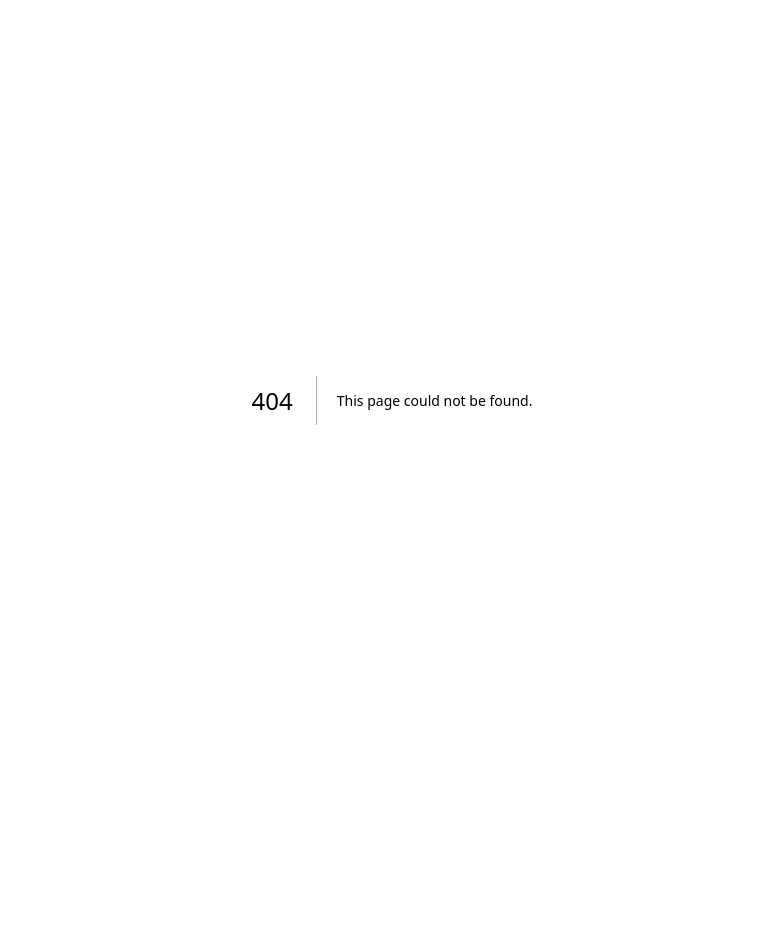
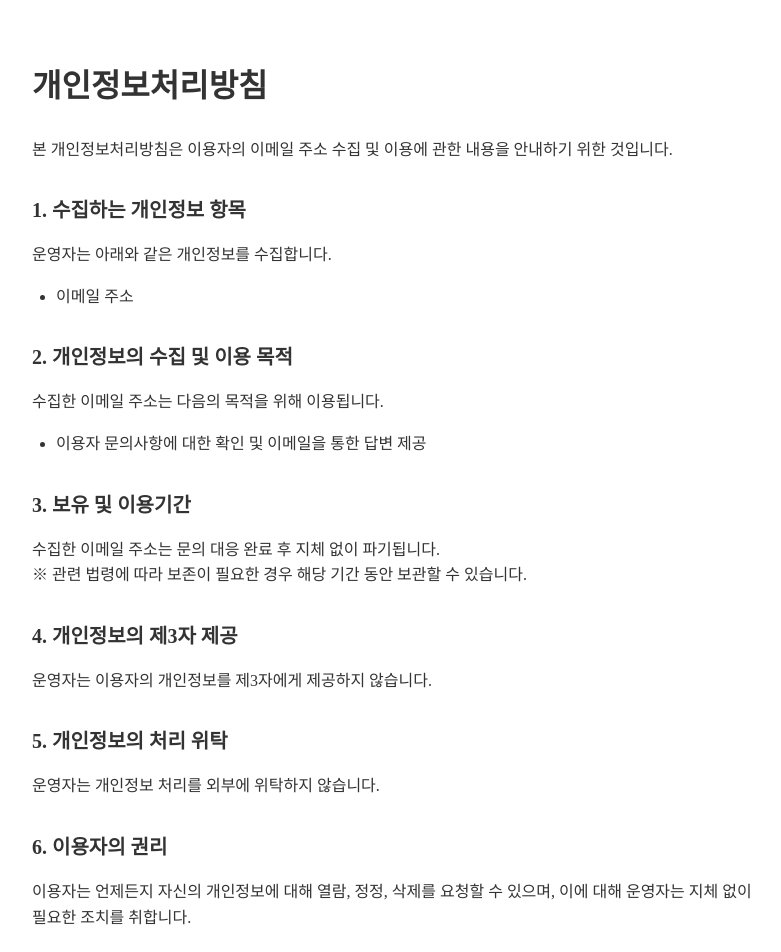
Before and after one commit to LSBeryl/newmantleranking, a Next.js app: page /policy in a window 1280 px wide. Before the commit this address had no page. Shown: the top 952 px of the page, without its empty margins (248-1029 px from the left). Before the commit the page ends 800 px from the top, so only its background shows below. Built offline with nearby package versions, Linux system fonts and the light colour scheme.

Commit message:
add: 개인정보처리방침 추가

```diff
--- a/app/inquiry/page.jsx
+++ b/app/inquiry/page.jsx
@@ -4,6 +4,7 @@ import emailjs from "@emailjs/browser";
 import { useRef } from "react";
 import styled from "@emotion/styled";
 import { useRouter } from "next/navigation";
+import Link from "next/link";
 
 export default function Inquiry() {
   const form = useRef();
@@ -36,6 +37,11 @@ export default function Inquiry() {
         <Title>문의 및 건의 사항</Title>
         <Subtitle>
           서비스에 대한 궁금한 점, 제안하고 싶은 내용을 자유롭게 남겨주세요.
+          <br />
+          문의에 대한 답변이 필요한 경우, 답변을 받을 수신 이메일 주소를 함께
+          작성해 주세요. 이메일을 작성하여 보내는 경우,{" "}
+          <Link href="/policy">개인정보처리방침</Link>에 동의한 것으로
+          간주합니다.
         </Subtitle>
       </Titles>
 
--- /dev/null
+++ b/app/policy/page.jsx
@@ -0,0 +1,125 @@
+/** @jsxImportSource @emotion/react */
+"use client";
+
+import { css } from "@emotion/react";
+import styled from "@emotion/styled";
+
+function PrivacyPolicy() {
+  return (
+    <Wrapper>
+      <Title>개인정보처리방침</Title>
+
+      <Paragraph>
+        본 개인정보처리방침은 이용자의 이메일 주소 수집 및 이용에 관한 내용을
+        안내하기 위한 것입니다.
+      </Paragraph>
+
+      <Section>
+        <SubTitle>1. 수집하는 개인정보 항목</SubTitle>
+        <Paragraph>운영자는 아래와 같은 개인정보를 수집합니다.</Paragraph>
+        <List>
+          <li>이메일 주소</li>
+        </List>
+      </Section>
+
+      <Section>
+        <SubTitle>2. 개인정보의 수집 및 이용 목적</SubTitle>
+        <Paragraph>
+          수집한 이메일 주소는 다음의 목적을 위해 이용됩니다.
+        </Paragraph>
+        <List>
+          <li>이용자 문의사항에 대한 확인 및 이메일을 통한 답변 제공</li>
+        </List>
+      </Section>
+
+      <Section>
+        <SubTitle>3. 보유 및 이용기간</SubTitle>
+        <Paragraph>
+          수집한 이메일 주소는 문의 대응 완료 후 지체 없이 파기됩니다.
+          <br />※ 관련 법령에 따라 보존이 필요한 경우 해당 기간 동안 보관할 수
+          있습니다.
+        </Paragraph>
+      </Section>
+
+      <Section>
+        <SubTitle>4. 개인정보의 제3자 제공</SubTitle>
+        <Paragraph>
+          운영자는 이용자의 개인정보를 제3자에게 제공하지 않습니다.
+        </Paragraph>
+      </Section>
+
+      <Section>
+        <SubTitle>5. 개인정보의 처리 위탁</SubTitle>
+        <Paragraph>
+          운영자는 개인정보 처리를 외부에 위탁하지 않습니다.
+        </Paragraph>
+      </Section>
+
+      <Section>
+        <SubTitle>6. 이용자의 권리</SubTitle>
+        <Paragraph>
+          이용자는 언제든지 자신의 개인정보에 대해 열람, 정정, 삭제를 요청할 수
+          있으며, 이에 대해 운영자는 지체 없이 필요한 조치를 취합니다.
+        </Paragraph>
+      </Section>
+
+      <Section>
+        <SubTitle>7. 문의처</SubTitle>
+        <Paragraph>
+          개인정보와 관련된 문의는 아래 연락처를 통해 접수하실 수 있습니다.
+          <br />
+          이메일:{" "}
+          <EmailLink href="mailto:dltjgus8098@naver.com">
+            dltjgus8098@naver.com
+          </EmailLink>
+        </Paragraph>
+      </Section>
+    </Wrapper>
+  );
+}
+
+export default PrivacyPolicy;
+
+const Wrapper = styled.div`
+  max-width: 720px;
+  margin: 0 auto;
+  padding: 2rem;
+  color: #333;
+  line-height: 1.6;
+`;
+
+const Title = styled.h1`
+  font-size: 2rem;
+  font-weight: 700;
+  margin-bottom: 1.5rem;
+`;
+
+const SubTitle = styled.h2`
+  font-size: 1.25rem;
+  font-weight: 600;
+  margin-top: 2rem;
+  margin-bottom: 0.75rem;
+`;
+
+const Paragraph = styled.p`
+  margin-bottom: 1rem;
+`;
+
+const Section = styled.section`
+  margin-bottom: 1.5rem;
+`;
+
+const List = styled.ul`
+  list-style: disc;
+  padding-left: 1.5rem;
+  margin-top: 0.5rem;
+
+  li {
+    margin-bottom: 0.5rem;
+  }
+`;
+
+const EmailLink = styled.a`
+  color: #0070f3;
+  text-decoration: none;
+`;
```
Also changed, not shown: app/page.jsx (+11 -0 lines).
